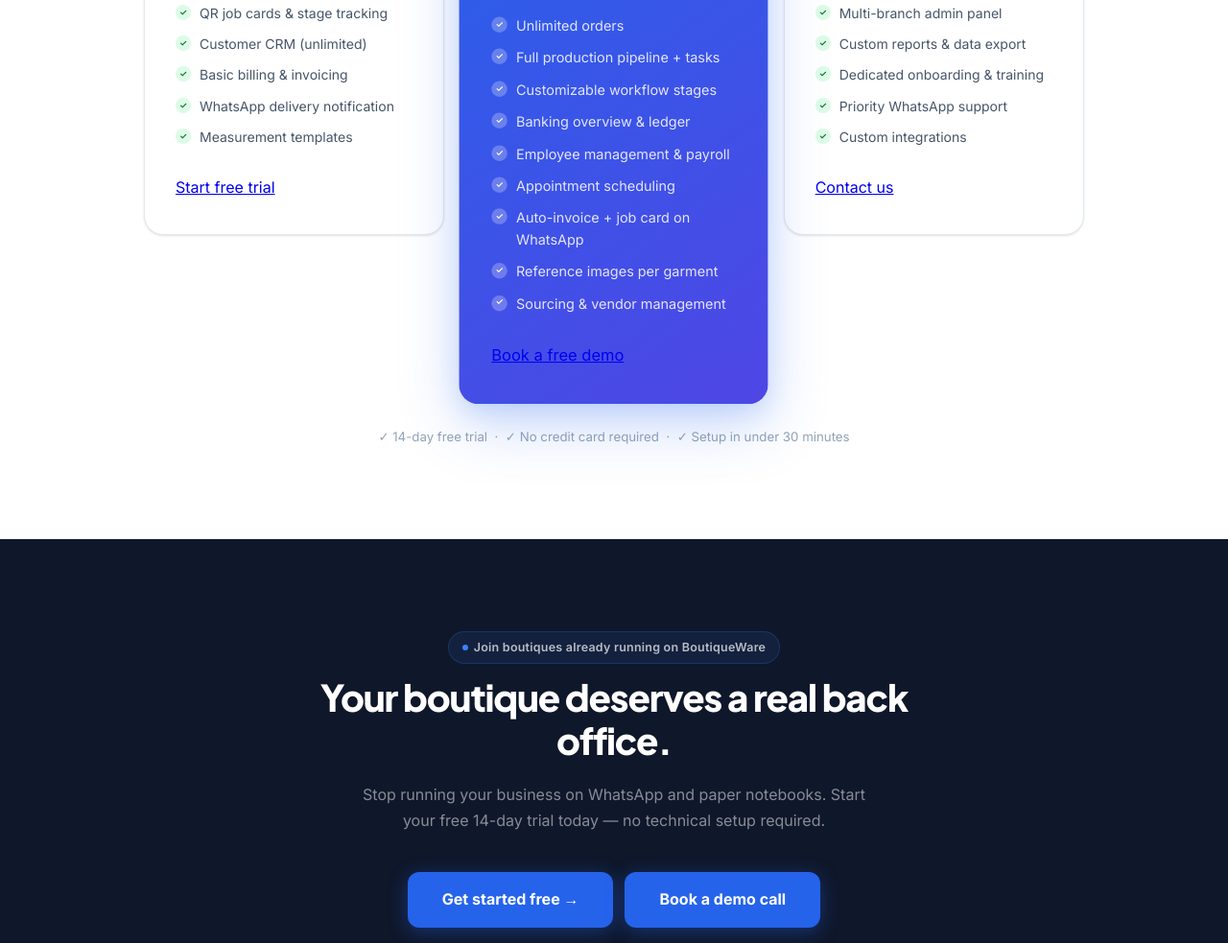
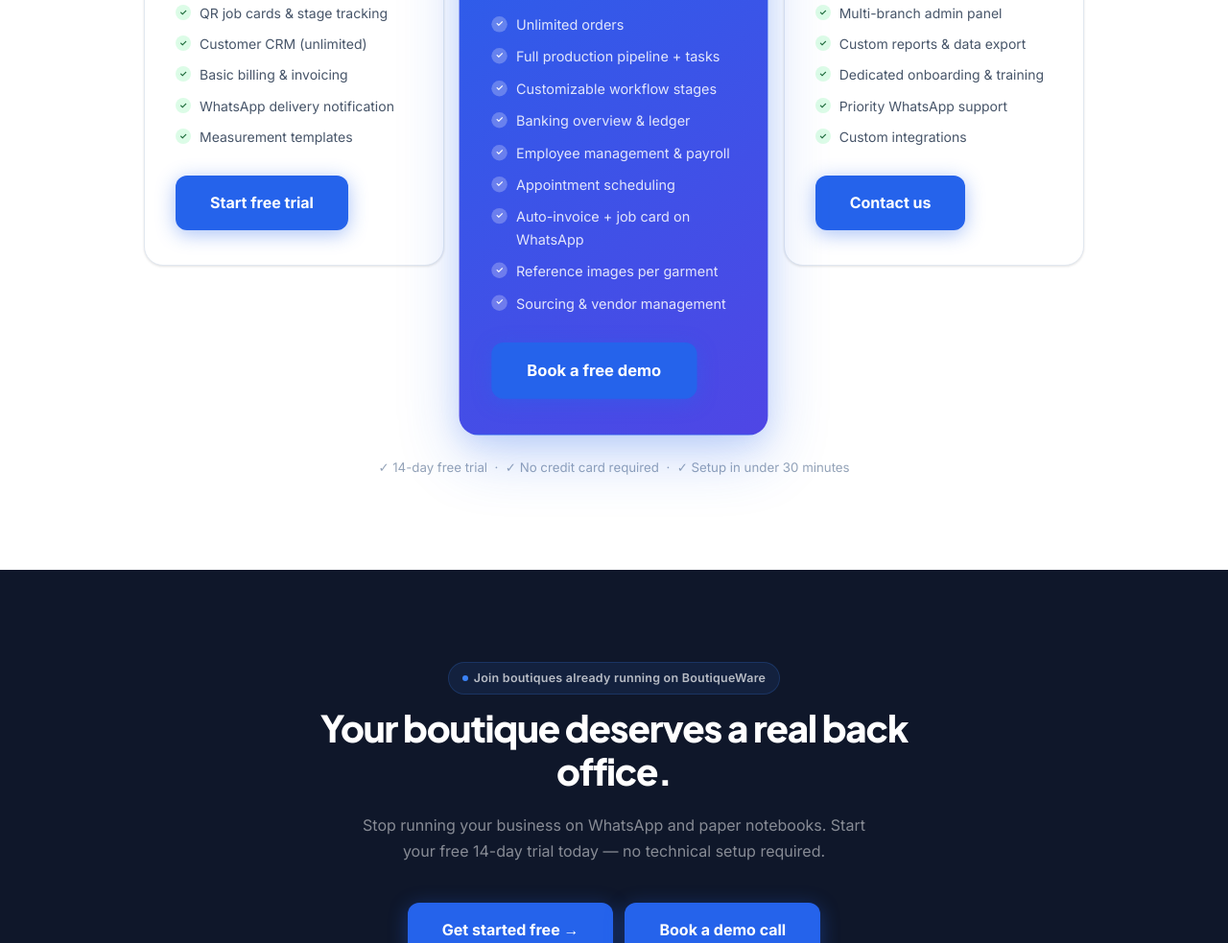
Before and after one commit to Dhatripatel06/dreamfit-landing, a plain HTML site: page index.html in a window 1280 px wide. Shown: the part 7286-8269 px from the top of the page at 96% size. Drawn offline with Linux system fonts and the light colour scheme.

Commit message:
Updated landing page CTA and WhatsApp integration

```diff
--- a/index.html
+++ b/index.html
@@ -3591,7 +3591,7 @@
             </li>
           </ul>
           <a href="https://wa.me/916381461106?text=Hi%20I%20am%20interested%20in%20BoutiqueWare%20" target="_blank"
-            rel="noopener noreferrer">
+            rel="noopener noreferrer" class="btn-primary-lg">
             Start free trial
           </a>
         </div>
@@ -3632,7 +3632,7 @@
             </li>
           </ul>
           <a href="https://wa.me/916381461106?text=Hi%20I%20am%20interested%20in%20BoutiqueWare%20" target="_blank"
-            rel="noopener noreferrer">
+            rel="noopener noreferrer" class="btn-primary-lg">
             Book a free demo
           </a>
         </div>
@@ -3663,7 +3663,8 @@
             </li>
           </ul>
           <a href="https://wa.me/916381461106?text=Hi%20I%20am%20interested%20in%20BoutiqueWare%20" target="_blank"
-            rel="noopener noreferrer"> Contact us
+            rel="noopener noreferrer" class="btn-primary-lg">
+            Contact us
           </a>
         </div>
       </div>
```
